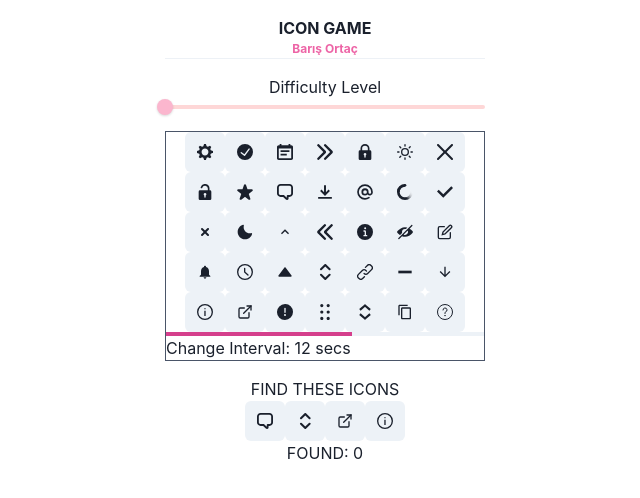
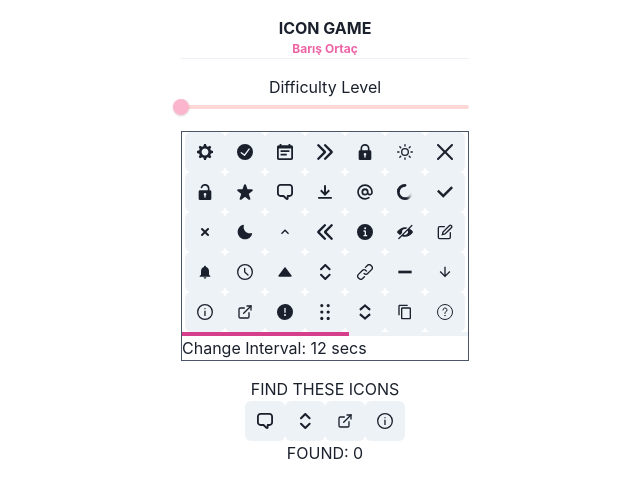
Before and after one commit to barisortac/icongame, a React (Create React App) app: page / in a window 1280 px wide. Shown: the top 498 px of the page, without its empty margins (315-955 px from the left). Built offline with nearby package versions, Linux system fonts and the light colour scheme.

Commit message:
narrow icon box

```diff
--- a/src/App.js
+++ b/src/App.js
@@ -64,10 +64,10 @@ const App = () => {
       <Flex justifyContent="center" alignItems="center" mt="1em" flexDirection="column">
         <Text fontWeight="bold">ICON GAME</Text>
         <Text fontWeight="bold" color="pink.400" fontSize="xs">Barış Ortaç</Text>
-        <Divider maxW="20em"/>
+        <Divider maxW="18em"/>
         <Text mt="1em" >Difficulty Level</Text>
         <Slider
-          aria-label="slider-ex-2" size="lg" step="20" colorScheme="pink" maxW="20em"
+          aria-label="slider-ex-2" size="lg" step="20" colorScheme="pink" maxW="18em"
           defaultValue={0}
           onChangeEnd={(val) => {
             setIconChangeMilliSeconds((100 - parseInt(val)) * 100)
@@ -82,7 +82,7 @@ const App = () => {
 
         <Flex justifyContent="center" flexDirection="row"
               wrap="wrap" mr="50px" ml="50px" mt="1em"
-              border="1px" borderColor="gray.600" maxW="20em"
+              border="1px" borderColor="gray.600" maxW="18em"
         >
           { gameState.foundIcon === numberOfSample
             ?
```
